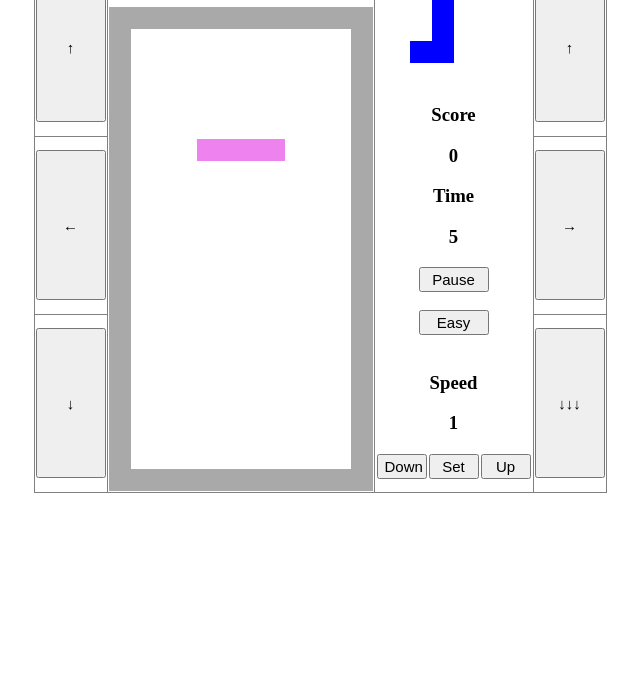
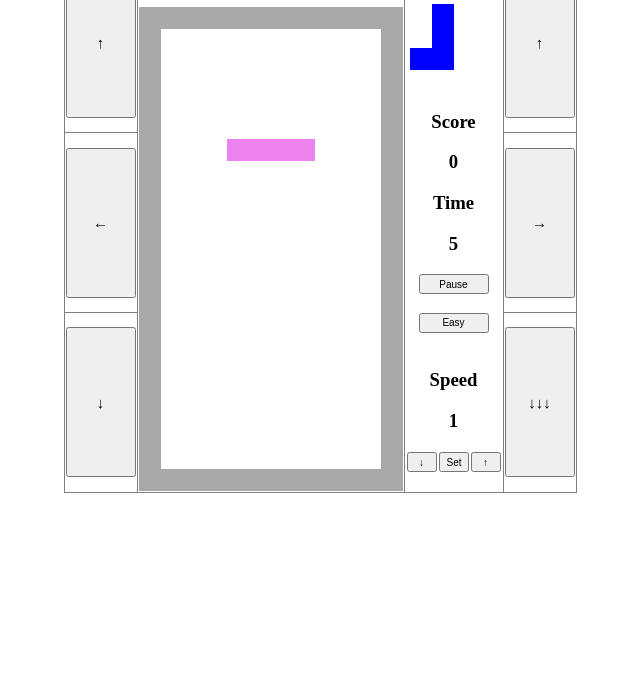
Before and after one commit to kseek84/tetris, a plain HTML site: page index.html in a window 1280 px wide. Shown: the part 103-800 px from the top of the page, without its empty margins (320-960 px from the left). Drawn offline with Linux system fonts and the light colour scheme.

Commit message:
Add files via upload

```diff
--- a/index.html
+++ b/index.html
@@ -50,9 +50,9 @@
 			}
 
 			button {
-				width: 50px;
-				height: 25px;
-				font-size: 15px;
+				width: 30px;
+				height: 20px;
+				font-size: 10px;
 			}
 
 			.btn-key {
@@ -110,13 +110,13 @@
 							<table>
 								<tr>
 									<td>
-										<button id="btnSpeedDown">Down</button>
+										<button id="btnSpeedDown">↓</button>
 									</td>
 									<td>
 										<button id="btnSpeedChange">Set</button>
 									</td>
 									<td>
-										<button id="btnSpeedUp">Up</button>
+										<button id="btnSpeedUp">↑</button>
 									</td>
 								</tr>
 							</table>
```
